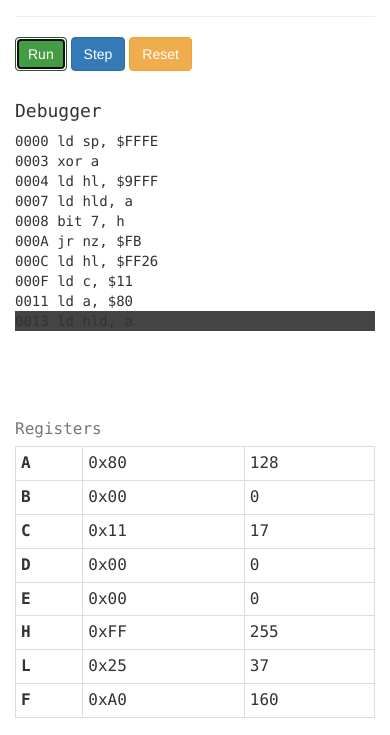
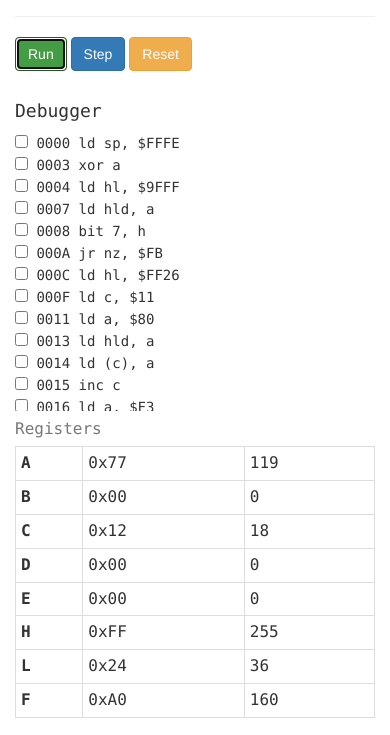
Before and after one commit to educobuci/gameboyjs, a website with bundled scripts: page src/web/index.html in a window 390 px wide. Both pictures are taken after a click on the button "Run". Shown: the part 69-804 px from the top of the page. Built offline with nearby package versions, Linux system fonts and the light colour scheme.

Commit message:
Add breakpoints in the debugger

```diff
--- a/src/emulator/cpu.js
+++ b/src/emulator/cpu.js
@@ -1,7 +1,13 @@
 import { opCodes } from './opCodes.js';
 import { prefixOpCodes } from './opCodes.js';
+import { MemoryMap } from './memoryMap.js';
 
 export class Cpu {
+
+  /**
+   *
+   * @param {MemoryMap} memoryMap
+   */
   constructor(memoryMap) {
     this.mem = memoryMap;
     this.cycles = 0;
@@ -66,6 +72,8 @@ export class Cpu {
             execute = this['ld_r_d8'].bind(this, tokens.args[0]);
           } else if(tokens.args[0] === 'hld') {
             execute = this['ld_hld_a'].bind(this);
+          } else if(tokens.args[0] == '(c)') {
+            execute = this['ld_0xFF00_c_a'].bind(this);
           }
           break;
         case 'xor':
@@ -76,6 +84,9 @@ export class Cpu {
           break;
         case 'jr':
           execute = this['jr_cc_d8'].bind(this, tokens.args[0], tokens.args[1]);
+          break;
+        case 'inc':
+          execute = this['inc_r'].bind(this, tokens.args[0]);
           break;
         default:
           if(opCode.label === 'prefix') {
@@ -195,10 +206,10 @@ export class Cpu {
   /**
    * jr_cc_d8
    *
-   * If following condition is true then add n to current address and jump to it.
+   * If following condition is true then add d8 to current address and jump to it.
    *
    * Use with:
-   * n = one byte signed immediate value
+   * d8 = one byte signed immediate value
    * cc = nz, Jump if Z flag is reset.
    * cc = z,  Jump if Z flag is set.
    * cc = nc, Jump if C flag is reset.
@@ -207,11 +218,38 @@ export class Cpu {
    * @param {string} condition      Condition (nz, z, nc, c)
    */
   jr_cc_d8(condition) {
-    const value = this.mem.read8(this.reg.pc);
+    const d8 = this.mem.read8(this.reg.pc);
     switch(condition) {
       case 'nz':
-        this.reg.pc = this.reg.f & 0x80 ? this.reg.pc : (this.reg.pc - 1 + value) % 0xFF;
+        this.reg.pc = this.reg.f & 0x80 ? this.reg.pc : (this.reg.pc - 1 + d8) % 0xFF;
         break;
     }
   }
+
+  /**
+   * ld_0xFF00_c_a
+   *
+   * Put A into address $FF00 + register C.
+   */
+  ld_0xFF00_c_a() {
+    this.mem.write(0xFF00 + this.reg.c, this.reg.a);
+  }
+
+  /**
+   * inc_r
+   *
+   * Increment register r.
+   *
+   * Use with:
+   * r = a,b,c,d,e,h,l,(hl)
+   *
+   * Flags affected:
+   * Z - Set if result is zero.
+   * N - Reset.
+   * H - Set if carry from bit 3.
+   * C - Not affected.
+   */
+  inc_r(register) {
+    this.reg[register]++;
+  }
 }
--- a/src/emulator/opCodes.js
+++ b/src/emulator/opCodes.js
@@ -4,6 +4,7 @@ const i = (opCode, label, cycles, size = 0) => {
 
 export const opCodes = [
   i(0x01, 'ld bc, nn', 12, 2),
+  i(0x0C, 'inc c', 4),
   i(0x0E, 'ld b, n', 8, 1),
   i(0x0E, 'ld c, n', 8, 1),
   i(0x11, 'ld de, nn', 12, 2),
@@ -18,7 +19,8 @@ export const opCodes = [
   i(0x3E, 'ld a, n', 8, 1),
 	i(0xA8, 'xor b', 4),
 	i(0xAF, 'xor a', 4),
-  i(0xCB, 'prefix', 4)
+  i(0xCB, 'prefix', 4),
+  i(0xE2, 'ld (c), a', 8),
 ];
 
 export const prefixOpCodes = [
--- a/src/web/index.html
+++ b/src/web/index.html
@@ -24,7 +24,7 @@
         <h4>Debugger</h4>
         <ul id="debugger">
           <li v-for="(item, index) in instructions">
-            {{ d8(index) }} {{ item.label }}
+            <input type="checkbox" :data-breakpoint="index"> {{ d8(index) }} {{ item.label }}
           </li>
         </ul>
       </div>
--- a/src/web/index.js
+++ b/src/web/index.js
@@ -45,10 +45,15 @@ import disassembly from '../emulator/disassembler.js';
   }
 
   function run() {
-    while (window.cpu.reg.pc <= 0xFFFF) {
+    do  {
       step();
-    }
+    } while (window.cpu.reg.pc <= 0xFFFF && !onBreakPoint(window.cpu.reg.pc))
     printRegs();
+  }
+
+  function onBreakPoint(pc) {
+    let breakPoint = document.querySelector("[data-breakpoint='" + pc + "']");
+    return breakPoint && breakPoint.checked;
   }
 
   function step() {
```
Also changed, not shown: test/cpu-test.js (+18 -0 lines).
